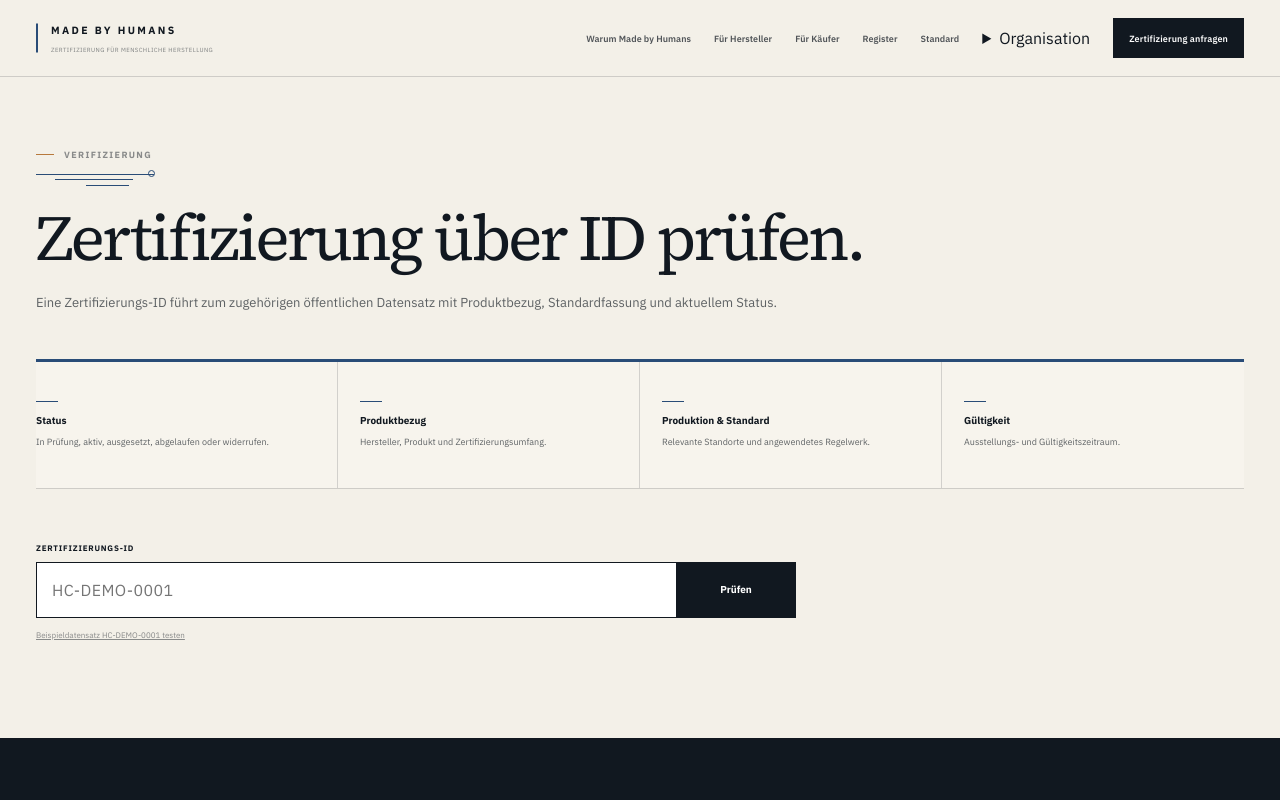
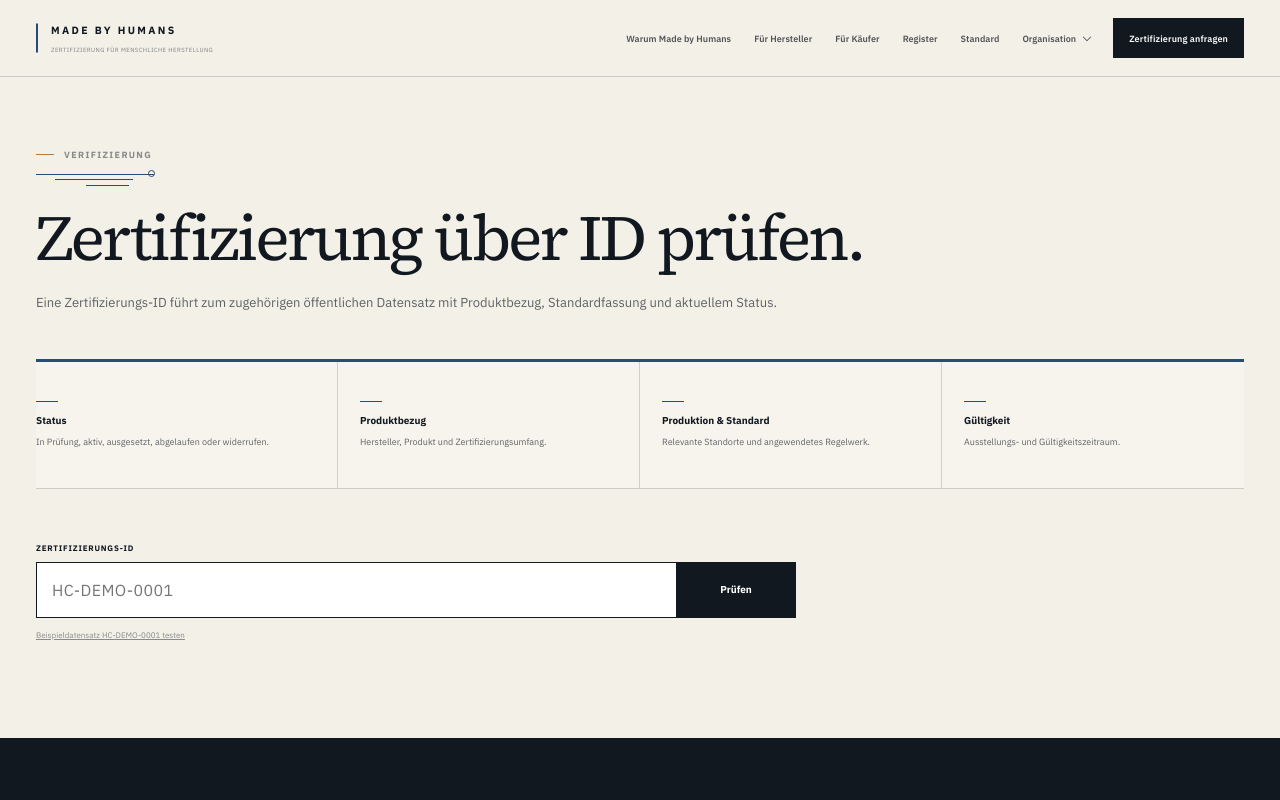
Before and after one commit to dennis-glaser-coder/human-certification-web, a Next.js app: page /pruefen in a window 1280 px wide. Shown: the top 800 px of the page. Built offline with nearby package versions, Linux system fonts and the light colour scheme.

Commit message:
Style desktop organisation navigation dropdown

```diff
--- a/src/app/final.css
+++ b/src/app/final.css
@@ -1295,3 +1295,92 @@ summary:focus-visible {
     font-size:clamp(50px,4.35vw,60px);
   }
 }
+
+
+/* ===== Desktop organisation dropdown 2026-09-07 ===== */
+@media(min-width:1021px){
+  .desktopNavDropdown{
+    position:relative;
+    display:flex;
+    align-items:center;
+  }
+
+  .desktopNavDropdown summary{
+    list-style:none;
+    position:relative;
+    display:flex;
+    align-items:center;
+    min-height:40px;
+    padding:0 14px 0 0;
+    color:rgba(17,24,32,.72);
+    font-size:9px;
+    font-weight:600;
+    line-height:1;
+    letter-spacing:.005em;
+    cursor:pointer;
+    user-select:none;
+  }
+
+  .desktopNavDropdown summary::-webkit-details-marker{
+    display:none;
+  }
+
+  .desktopNavDropdown summary::after{
+    content:"";
+    position:absolute;
+    right:0;
+    top:50%;
+    width:5px;
+    height:5px;
+    border-right:1px solid currentColor;
+    border-bottom:1px solid currentColor;
+    transform:translateY(-65%) rotate(45deg);
+    transition:transform .16s ease;
+  }
+
+  .desktopNavDropdown[open] summary{
+    color:var(--ink);
+  }
+
+  .desktopNavDropdown[open] summary::after{
+    transform:translateY(-35%) rotate(225deg);
+  }
+
+  .desktopNavDropdownPanel{
+    position:absolute;
+    top:calc(100% + 10px);
+    right:0;
+    z-index:50;
+    width:245px;
+    padding:8px 0;
+    background:var(--paper);
+    border-top:2px solid var(--blue);
+    border-left:1px solid rgba(17,24,32,.16);
+    border-right:1px solid rgba(17,24,32,.16);
+    border-bottom:1px solid rgba(17,24,32,.16);
+    box-shadow:0 18px 40px rgba(17,24,32,.12);
+  }
+
+  .premiumMainNav .desktopNavDropdownPanel a{
+    display:block;
+    min-height:0;
+    padding:12px 15px;
+    color:rgba(17,24,32,.76);
+    font-size:9px;
+    font-weight:600;
+    line-height:1.35;
+    white-space:nowrap;
+  }
+
+  .premiumMainNav .desktopNavDropdownPanel a:hover,
+  .premiumMainNav .desktopNavDropdownPanel a:focus-visible{
+    color:var(--ink);
+    background:#ECE8DE;
+  }
+}
+
+@media(max-width:1020px){
+  .desktopNavDropdown{
+    display:none;
+  }
+}
```
